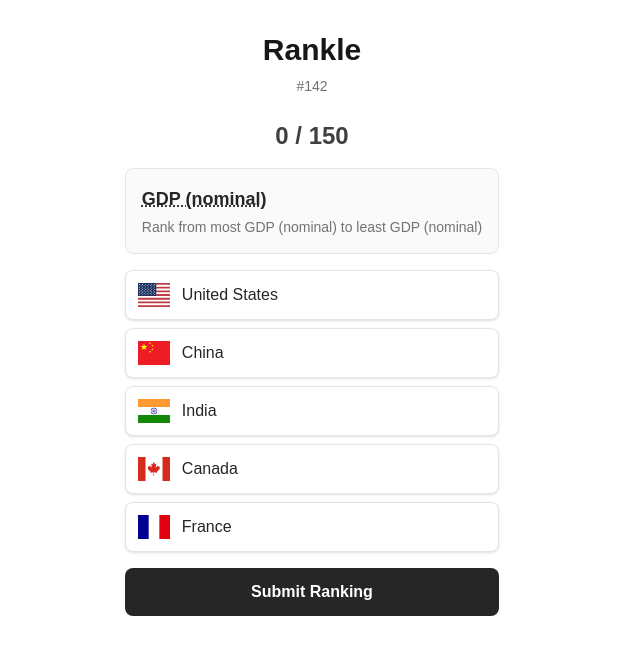
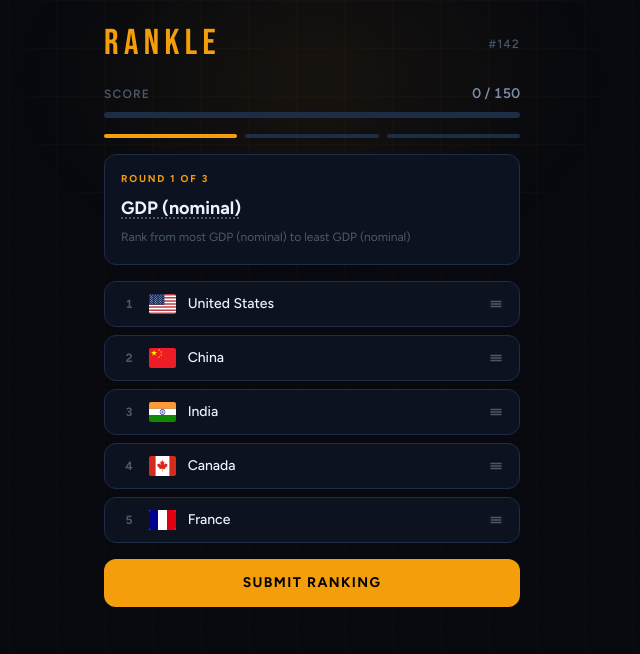
Before and after one commit to frfelix1/WorldOrder_daily_game, a Next.js app: page / in a window 1280 px wide. Shown: the top 654 px of the page, without its empty margins (328-968 px from the left). Built offline with nearby package versions, Linux system fonts and the light colour scheme.

Commit message:
First iteration of polished frontend

```diff
--- a/src/app/globals.css
+++ b/src/app/globals.css
@@ -2,26 +2,103 @@
 @import 'flag-icons/css/flag-icons.min.css';
 
 :root {
-  --background: #ffffff;
-  --foreground: #171717;
+  --bg:            #07090f;
+  --surface-1:     #0d1220;
+  --surface-2:     #121928;
+  --surface-3:     #1a2436;
+  --border:        #1e2d46;
+  --border-hover:  #2a3f5c;
+  --accent:        #f59e0b;
+  --accent-dim:    #d97706;
+  --accent-faint:  rgba(245, 158, 11, 0.08);
+  --text-primary:  #eef2ff;
+  --text-secondary: #7c8fa8;
+  --text-muted:    #4a5a6e;
+  --success:       #22c55e;
+  --success-faint: rgba(34, 197, 94, 0.10);
+  --wrong:         #ef4444;
+  --wrong-faint:   rgba(239, 68, 68, 0.10);
 }
 
 @theme inline {
-  --color-background: var(--background);
-  --color-foreground: var(--foreground);
-  --font-sans: var(--font-geist-sans);
-  --font-mono: var(--font-geist-mono);
+  --color-background: var(--bg);
+  --color-foreground: var(--text-primary);
+  --font-sans:    var(--font-figtree);
+  --font-display: var(--font-bebas);
 }
 
-@media (prefers-color-scheme: dark) {
-  :root {
-    --background: #0a0a0a;
-    --foreground: #ededed;
-  }
+*, *::before, *::after {
+  box-sizing: border-box;
 }
 
 body {
-  background: var(--background);
-  color: var(--foreground);
-  font-family: Arial, Helvetica, sans-serif;
+  background: var(--bg);
+  color: var(--text-primary);
+  font-family: var(--font-figtree), system-ui, sans-serif;
+  min-height: 100vh;
+  position: relative;
 }
+
+/* Subtle atlas-grid background */
+body::before {
+  content: '';
+  position: fixed;
+  inset: 0;
+  background-image:
+    linear-gradient(rgba(245, 158, 11, 0.025) 1px, transparent 1px),
+    linear-gradient(90deg, rgba(245, 158, 11, 0.025) 1px, transparent 1px);
+  background-size: 48px 48px;
+  pointer-events: none;
+  z-index: 0;
+}
+
+/* Radial glow at top center */
+body::after {
+  content: '';
+  position: fixed;
+  top: -120px;
+  left: 50%;
+  transform: translateX(-50%);
+  width: 600px;
+  height: 400px;
+  background: radial-gradient(ellipse at center, rgba(245, 158, 11, 0.07) 0%, transparent 70%);
+  pointer-events: none;
+  z-index: 0;
+}
+
+/* All content above pseudo-elements */
+main, header, footer {
+  position: relative;
+  z-index: 1;
+}
+
+/* --- Animations --- */
+
+@keyframes fadeSlideDown {
+  from { opacity: 0; transform: translateY(-10px); }
+  to   { opacity: 1; transform: translateY(0); }
+}
+
+@keyframes pop {
+  0%   { opacity: 0; transform: scale(0.6); }
+  65%  { transform: scale(1.12); }
+  100% { opacity: 1; transform: scale(1); }
+}
+
+@keyframes shimmerBar {
+  0%   { background-position: -200% center; }
+  100% { background-position: 200% center; }
+}
+
+@keyframes pulse-ring {
+  0%, 100% { opacity: 0.4; transform: scale(1); }
+  50%       { opacity: 0.8; transform: scale(1.06); }
+}
+
+.animate-fade-slide-down {
+  animation: fadeSlideDown 0.3s ease-out both;
+}
+
+.animate-pop {
+  animation: pop 0.35s cubic-bezier(0.34, 1.56, 0.64, 1) both;
+}
--- a/src/app/layout.tsx
+++ b/src/app/layout.tsx
@@ -1,15 +1,18 @@
 import type { Metadata } from 'next';
-import { Geist, Geist_Mono } from 'next/font/google';
+import { Bebas_Neue, Figtree } from 'next/font/google';
 import './globals.css';
 
-const geistSans = Geist({
-  variable: '--font-geist-sans',
+const bebasNeue = Bebas_Neue({
+  variable: '--font-bebas',
+  weight: '400',
   subsets: ['latin'],
+  display: 'swap',
 });
 
-const geistMono = Geist_Mono({
-  variable: '--font-geist-mono',
+const figtree = Figtree({
+  variable: '--font-figtree',
   subsets: ['latin'],
+  display: 'swap',
 });
 
 export const metadata: Metadata = {
@@ -25,9 +28,9 @@ export default function RootLayout({
   return (
     <html
       lang="en"
-      className={`${geistSans.variable} ${geistMono.variable} h-full antialiased`}
+      className={`${bebasNeue.variable} ${figtree.variable} h-full antialiased`}
     >
-      <body className="min-h-full flex flex-col bg-white text-neutral-900">{children}</body>
+      <body className="min-h-full flex flex-col">{children}</body>
     </html>
   );
 }
--- a/src/app/page.tsx
+++ b/src/app/page.tsx
@@ -169,7 +169,6 @@ export default function GamePage() {
         };
         savePlayerStats(updatedPlayerStats);
       } else {
-        const nextStatNum = newActiveStatIndex + 1;
         setAnnouncement(`Stat ${statIndex + 1} solved!`);
         // After 800ms delay, reset order for next stat
         setTimeout(() => {
@@ -182,10 +181,24 @@ export default function GamePage() {
 
   if (pageStatus === 'loading') {
     return (
-      <main className="flex flex-col items-center justify-center min-h-screen p-4">
-        <div className="flex flex-col items-center gap-4">
-          <div className="animate-spin rounded-full h-10 w-10 border-4 border-neutral-300 border-t-neutral-700" />
-          <p className="text-neutral-600">Loading today&apos;s puzzle…</p>
+      <main className="flex flex-col items-center justify-center min-h-screen">
+        <div className="flex flex-col items-center gap-5">
+          {/* Branded spinner */}
+          <div className="relative h-12 w-12">
+            <div className="absolute inset-0 rounded-full border-2 border-[var(--border)]" />
+            <div className="absolute inset-0 animate-spin rounded-full border-2 border-transparent border-t-[var(--accent)]" />
+          </div>
+          <div className="flex flex-col items-center gap-1">
+          <span
+            className="text-2xl tracking-[0.2em] text-[var(--accent)]"
+            style={{ fontFamily: 'var(--font-bebas)' }}
+          >
+            Rankle
+          </span>
+            <p className="text-xs text-[var(--text-muted)] tracking-widest uppercase">
+              Loading today&apos;s puzzle
+            </p>
+          </div>
         </div>
       </main>
     );
@@ -194,13 +207,17 @@ export default function GamePage() {
   if (pageStatus === 'error') {
     return (
       <main className="flex flex-col items-center justify-center min-h-screen p-4">
-        <div className="text-center max-w-sm">
-          <p className="text-red-600 mb-4">
-            Couldn&apos;t load today&apos;s puzzle. Check your connection and try again.
-          </p>
+        <div className="text-center max-w-sm p-7 rounded-2xl border border-[var(--border)] bg-[var(--surface-1)]">
+          <div
+            className="text-3xl tracking-[0.15em] text-[var(--accent)]"
+            style={{ fontFamily: 'var(--font-bebas)' }}
+          >
+            Rankle
+          </div>
+          <p className="text-xs text-[var(--text-muted)] mb-4">Couldn&apos;t load today&apos;s puzzle. Check your connection and try again.</p>
           <button
             onClick={fetchPuzzle}
-            className="px-6 py-2 bg-neutral-800 text-white rounded-lg hover:bg-neutral-700 focus:outline-none focus:ring-2 focus:ring-neutral-600"
+            className="px-6 py-2.5 bg-[var(--accent)] text-black font-semibold rounded-xl hover:bg-amber-400 active:scale-95 transition-all text-sm"
           >
             Try Again
           </button>
@@ -223,19 +240,51 @@ export default function GamePage() {
   const activeStatIndex = gameState.activeStatIndex;
   const activeStat = puzzle.stats[activeStatIndex] ?? null;
   const activeSession = gameState.stats[activeStatIndex];
+  const lastBulls = activeSession?.guesses.length
+    ? activeSession.guesses[activeSession.guesses.length - 1].bulls
+    : undefined;
 
   return (
-    <main className="flex flex-col items-center min-h-screen p-4 max-w-lg mx-auto">
-      <h1 className="text-3xl font-bold text-neutral-900 mb-2 mt-4">Rankle</h1>
-      <p className="text-sm text-neutral-500 mb-6">#{puzzleNumber}</p>
+    <main className="flex flex-col items-center min-h-screen">
+      <div className="w-full max-w-md px-4 pt-6 pb-10 flex flex-col gap-4">
+
+        {/* Header */}
+        <header className="flex items-center justify-between mb-1">
+          <h1
+          className="text-4xl tracking-[0.15em] text-[var(--accent)]"
+          style={{ fontFamily: 'var(--font-bebas)' }}
+        >
+          Rankle
+          </h1>
+          <span className="text-xs text-[var(--text-muted)] font-medium tracking-widest uppercase">
+            #{puzzleNumber}
+          </span>
+        </header>
 
         <LiveRegion message={announcement} />
 
-      <div className="w-full mb-4">
+        {/* Score */}
         <ScoreDisplay score={gameState.runningScore} />
+
+        {/* Stat progress stepper */}
+        <div className="flex gap-2 items-center" aria-label="Round progress">
+          {[0, 1, 2].map((i) => (
+            <div
+              key={i}
+              className={[
+                'h-1 flex-1 rounded-full transition-all duration-700',
+                i < activeStatIndex
+                  ? 'bg-[var(--success)]'
+                  : i === activeStatIndex
+                    ? 'bg-[var(--accent)]'
+                    : 'bg-[var(--border)]',
+              ].join(' ')}
+            />
+          ))}
         </div>
 
-      <div className="w-full mb-4">
+        {/* Stat panel */}
+        <div className="animate-fade-slide-down">
           <StatPanel
             stat={activeStat}
             isSolved={activeSession?.solved ?? false}
@@ -245,31 +294,33 @@ export default function GamePage() {
 
         {/* Historical feedback rows for current stat */}
         {activeSession && activeSession.guesses.length > 0 && (
-        <div className="w-full mb-4 flex flex-col gap-1">
+          <div className="flex flex-col gap-2">
             {activeSession.guesses.map((guess, i) => (
               <FeedbackRow key={i} guess={guess} statIndex={activeStatIndex + 1} guessIndex={i + 1} />
             ))}
           </div>
         )}
 
-      <div className="w-full mb-4">
+        {/* Ranking list */}
         <RankingList
           countries={puzzle.countries}
           order={currentOrder}
           onReorder={setCurrentOrder}
           disabled={activeSession?.solved ?? false}
+          lastBulls={lastBulls}
         />
-      </div>
 
+        {/* Submit */}
         {!activeSession?.solved && (
           <button
             data-testid="submit-btn"
             onClick={handleSubmit}
-          className="w-full py-3 bg-neutral-800 text-white font-semibold rounded-lg hover:bg-neutral-700 focus:outline-none focus:ring-2 focus:ring-neutral-600"
+            className="w-full py-3.5 bg-[var(--accent)] text-black font-bold rounded-xl hover:bg-amber-400 active:scale-[0.98] transition-all focus:outline-none focus:ring-2 focus:ring-[var(--accent)] focus:ring-offset-2 focus:ring-offset-[var(--bg)] uppercase tracking-widest text-sm"
           >
             Submit Ranking
           </button>
         )}
+      </div>
     </main>
   );
 }
--- a/src/components/game/CountryCard.tsx
+++ b/src/components/game/CountryCard.tsx
@@ -7,9 +7,11 @@ import type { Country } from '../../types';
 interface CountryCardProps {
   country: Country;
   isDragging?: boolean;
+  rank?: number;
+  isCorrect?: boolean;
 }
 
-export function CountryCard({ country, isDragging = false }: CountryCardProps) {
+export function CountryCard({ country, isDragging = false, rank, isCorrect }: CountryCardProps) {
   const { attributes, listeners, setNodeRef, transform, transition } = useSortable({
     id: country.id,
   });
@@ -25,14 +27,49 @@ export function CountryCard({ country, isDragging = false }: CountryCardProps) {
       style={style}
       data-testid="country-card"
       className={[
-        'flex items-center gap-3 p-3 bg-white border border-neutral-200 rounded-lg select-none cursor-grab',
-        isDragging ? 'opacity-50 shadow-lg z-50' : 'shadow-sm hover:shadow-md',
+        'flex items-center gap-3 px-4 py-3 rounded-xl border select-none',
+        'cursor-grab active:cursor-grabbing transition-all duration-200',
+        isDragging
+          ? 'opacity-60 shadow-2xl scale-[1.03] border-[var(--accent)]/40 z-50'
+          : isCorrect
+            ? 'bg-[var(--success-faint)] border-[var(--success)]/35 hover:border-[var(--success)]/55'
+            : 'bg-[var(--surface-1)] border-[var(--border)] hover:border-[var(--border-hover)] hover:bg-[var(--surface-2)]',
       ].join(' ')}
       {...attributes}
       {...listeners}
     >
-      <span className={`fi fi-${country.flagCode} text-2xl flex-shrink-0`} aria-hidden="true" />
-      <span className="font-medium text-neutral-800">{country.name}</span>
+      {rank !== undefined && (
+        <span className={[
+          'text-xs font-bold w-4 text-center tabular-nums flex-shrink-0',
+          isCorrect ? 'text-[var(--success)]' : 'text-[var(--text-muted)]',
+        ].join(' ')}>
+          {rank}
+        </span>
+      )}
+      <span
+        className={`fi fi-${country.flagCode} text-xl flex-shrink-0`}
+        style={{ borderRadius: '2px', overflow: 'hidden' }}
+        aria-hidden="true"
+      />
+      <span className="font-medium text-[var(--text-primary)] flex-1 text-sm">
+        {country.name}
+      </span>
+      {/* Drag handle icon */}
+      <svg
+        className="text-[var(--text-muted)] flex-shrink-0"
+        width="14"
+        height="14"
+        viewBox="0 0 14 14"
+        fill="none"
+        aria-hidden="true"
+      >
+        <path
+          d="M2 4.5h10M2 7h10M2 9.5h10"
+          stroke="currentColor"
+          strokeWidth="1.5"
+          strokeLinecap="round"
+        />
+      </svg>
     </li>
   );
 }
--- a/src/components/game/RankingList.tsx
+++ b/src/components/game/RankingList.tsx
@@ -23,9 +23,10 @@ interface RankingListProps {
   order: string[];
   onReorder: (newOrder: string[]) => void;
   disabled?: boolean;
+  lastBulls?: boolean[];
 }
 
-export function RankingList({ countries, order, onReorder, disabled = false }: RankingListProps) {
+export function RankingList({ countries, order, onReorder, disabled = false, lastBulls }: RankingListProps) {
   const sensors = useSensors(
     useSensor(PointerSensor, {
       activationConstraint: { distance: 8 },
@@ -55,8 +56,13 @@ export function RankingList({ countries, order, onReorder, disabled = false }: R
         aria-disabled="true"
         className="flex flex-col gap-2"
       >
-        {sortedCountries.map((country) => (
-          <CountryCard key={country.id} country={country} />
+        {sortedCountries.map((country, index) => (
+          <CountryCard
+            key={country.id}
+            country={country}
+            rank={index + 1}
+            isCorrect={lastBulls?.[index]}
+          />
         ))}
       </ul>
     );
@@ -66,8 +72,13 @@ export function RankingList({ countries, order, onReorder, disabled = false }: R
     <DndContext sensors={sensors} collisionDetection={closestCenter} onDragEnd={handleDragEnd}>
       <SortableContext items={order} strategy={verticalListSortingStrategy}>
         <ul data-testid="ranking-list" className="flex flex-col gap-2">
-          {sortedCountries.map((country) => (
-            <CountryCard key={country.id} country={country} />
+          {sortedCountries.map((country, index) => (
+            <CountryCard
+              key={country.id}
+              country={country}
+              rank={index + 1}
+              isCorrect={lastBulls?.[index]}
+            />
           ))}
         </ul>
       </SortableContext>
--- a/src/components/game/ResultCard.tsx
+++ b/src/components/game/ResultCard.tsx
@@ -11,10 +11,20 @@ interface ResultCardProps {
   puzzle: PuzzleFile;
 }
 
+function performanceLabel(score: number): { label: string; color: string } {
+  if (score === 150) return { label: 'Perfect', color: 'var(--accent)' };
+  if (score >= 120) return { label: 'Excellent', color: '#22d3ee' };
+  if (score >= 90)  return { label: 'Great', color: 'var(--success)' };
+  if (score >= 60)  return { label: 'Good', color: '#a3e635' };
+  return { label: 'Keep practicing', color: 'var(--text-secondary)' };
+}
+
 export function ResultCard({ state, puzzleNumber, puzzle }: ResultCardProps) {
   const [copied, setCopied] = useState(false);
 
   const finalScore = state.finalScore ?? state.runningScore;
+  const perf = performanceLabel(finalScore);
+  const pct = Math.round((finalScore / 150) * 100);
 
   async function handleShare() {
     const text = buildShareText(state, puzzleNumber);
@@ -39,17 +49,54 @@ export function ResultCard({ state, puzzleNumber, puzzle }: ResultCardProps) {
   }
 
   return (
-    <div data-testid="result-card" className="w-full max-w-md flex flex-col items-center gap-6 py-8">
-      <h1 className="text-3xl font-bold text-neutral-900">Rankle</h1>
+    <div
+      data-testid="result-card"
+      className="w-full max-w-sm flex flex-col items-center gap-5 py-8 px-2"
+    >
+      {/* Brand */}
+      <div
+        className="text-4xl tracking-[0.2em] text-[var(--accent)]"
+        style={{ fontFamily: 'var(--font-bebas)' }}
+      >
+        Rankle
+      </div>
 
-      <p data-testid="final-score" className="text-4xl font-bold text-neutral-700">
-        {finalScore} <span className="text-xl font-normal">/ 150 pts</span>
-      </p>
+      {/* Score */}
+      <div className="flex flex-col items-center gap-1.5 w-full">
+        <p
+          data-testid="final-score"
+          className="text-5xl font-extrabold tabular-nums"
+          style={{ color: perf.color }}
+        >
+          {finalScore}
+          <span className="text-xl font-normal text-[var(--text-muted)] ml-1">/ 150</span>
+        </p>
+        <span
+          className="text-xs font-bold uppercase tracking-[0.2em]"
+          style={{ color: perf.color }}
+        >
+          {perf.label}
+        </span>
+        {/* Score bar */}
+        <div
+          className="w-full h-1.5 rounded-full mt-2 overflow-hidden"
+          style={{ background: 'var(--border)' }}
+        >
+          <div
+            className="h-full rounded-full transition-all duration-1000 ease-out"
+            style={{
+              width: `${pct}%`,
+              background: `linear-gradient(90deg, var(--accent-dim), ${perf.color})`,
+            }}
+          />
+        </div>
+      </div>
 
-      <div className="w-full flex flex-col gap-3">
+      {/* Emoji grid by stat */}
+      <div className="w-full flex flex-col gap-3 p-4 rounded-xl border border-[var(--border)] bg-[var(--surface-1)]">
         {state.stats.map((session, statIdx) => (
-          <div key={session.statId} className="flex flex-col gap-1">
-            <p className="text-xs text-neutral-500 font-medium">
+          <div key={session.statId} className="flex flex-col gap-1.5">
+            <p className="text-[10px] text-[var(--text-muted)] font-semibold uppercase tracking-widest">
               {puzzle.stats[statIdx]?.label ?? `Stat ${statIdx + 1}`}
             </p>
             {session.guesses.map((guess, guessIdx) => (
@@ -64,11 +111,24 @@ export function ResultCard({ state, puzzleNumber, puzzle }: ResultCardProps) {
         ))}
       </div>
 
+      {/* Puzzle number */}
+      <p className="text-xs text-[var(--text-muted)] tracking-widest uppercase">
+        Puzzle #{puzzleNumber}
+      </p>
+
+      {/* Share button */}
       <button
         data-testid="share-btn"
         onClick={handleShare}
         aria-label="Share your result"
-        className="w-full py-3 bg-green-600 text-white font-semibold rounded-lg hover:bg-green-500 focus:outline-none focus:ring-2 focus:ring-green-400"
+        className={[
+          'w-full py-3.5 font-bold rounded-xl transition-all active:scale-[0.98]',
+          'focus:outline-none focus:ring-2 focus:ring-offset-2 focus:ring-offset-[var(--bg)]',
+          'uppercase tracking-widest text-sm',
+          copied
+            ? 'bg-[var(--success)] text-black focus:ring-[var(--success)]'
+            : 'bg-[var(--accent)] text-black hover:bg-amber-400 focus:ring-[var(--accent)]',
+        ].join(' ')}
       >
         {copied ? 'Copied! 🎉' : 'Share Result'}
       </button>
--- a/src/components/game/ScoreDisplay.tsx
+++ b/src/components/game/ScoreDisplay.tsx
@@ -3,12 +3,30 @@ interface ScoreDisplayProps {
 }
 
 export function ScoreDisplay({ score }: ScoreDisplayProps) {
+  const pct = Math.min(100, Math.round((score / 150) * 100));
+
   return (
-    <div
-      aria-label={`Running score: ${score} / 150`}
-      className="text-center text-2xl font-bold text-neutral-700"
-    >
-      {score} / 150
+    <div aria-label={`Running score: ${score} / 150`}>
+      <div className="flex justify-between items-baseline mb-2">
+        <span className="text-xs text-[var(--text-muted)] uppercase tracking-widest font-semibold">
+          Score
+        </span>
+        <span className="text-[var(--text-secondary)] tabular-nums text-sm font-semibold">
+          {score} / 150
+        </span>
+      </div>
+      <div
+        className="h-1.5 rounded-full overflow-hidden"
+        style={{ background: 'var(--border)' }}
+      >
+        <div
+          className="h-full rounded-full transition-all duration-700 ease-out"
+          style={{
+            width: `${pct}%`,
+            background: 'linear-gradient(90deg, var(--accent-dim), var(--accent))',
+          }}
+        />
+      </div>
     </div>
   );
 }
--- a/src/components/game/StatPanel.tsx
+++ b/src/components/game/StatPanel.tsx
@@ -20,19 +20,26 @@ export function StatPanel({ stat, isSolved, statIndex }: StatPanelProps) {
     <div
       data-testid="stat-panel"
       data-stat-index={statIndex}
-      className="p-4 bg-neutral-50 border border-neutral-200 rounded-lg"
+      className="p-4 rounded-xl border border-[var(--border)] bg-[var(--surface-1)]"
     >
-      <div className="flex items-center gap-2 flex-wrap">
-        <Tooltip content={stat.tooltip}>
-          <span className="text-lg font-semibold text-neutral-800 cursor-help underline decoration-dotted">
-            {stat.label}
+      <div className="flex items-center justify-between gap-2 mb-2">
+        <span className="text-[10px] font-bold text-[var(--accent)] uppercase tracking-[0.18em]">
+          Round {statIndex + 1} of 3
+        </span>
+        {isSolved && (
+          <span className="text-[10px] font-bold text-[var(--success)] bg-[var(--success-faint)] border border-[var(--success)]/20 px-2 py-0.5 rounded-full tracking-wide uppercase">
+            ✓ Solved
           </span>
-        </Tooltip>
-        {isSolved && (
-          <span className="ml-auto text-green-600 font-bold text-sm">✓ Solved</span>
         )}
       </div>
-      <p data-testid="stat-direction" className="text-sm text-neutral-500 mt-1">
+
+      <Tooltip content={stat.tooltip}>
+        <span className="text-lg font-bold text-[var(--text-primary)] cursor-help underline decoration-dotted decoration-[var(--text-muted)] underline-offset-4">
+          {stat.label}
+        </span>
+      </Tooltip>
+
+      <p data-testid="stat-direction" className="text-xs text-[var(--text-muted)] mt-1.5 leading-relaxed">
         {directionLabel(stat)}
       </p>
     </div>
```
Also changed, not shown: src/components/game/FeedbackRow.tsx (+9 -2 lines), src/components/ui/Tooltip.tsx (+6 -1 lines). Lines whose indentation alone changed are shown as unchanged.
